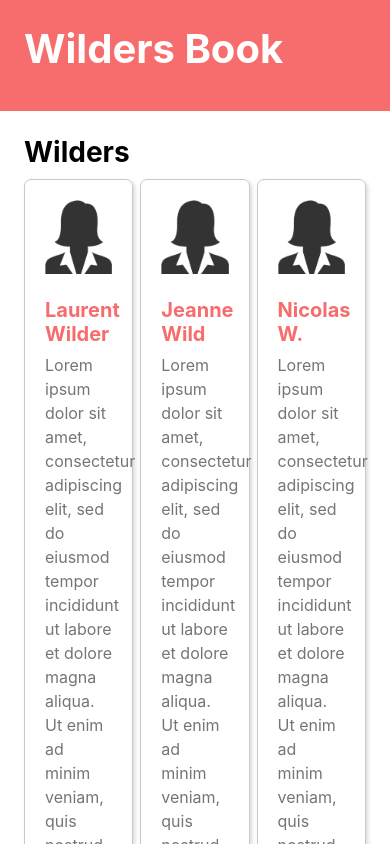
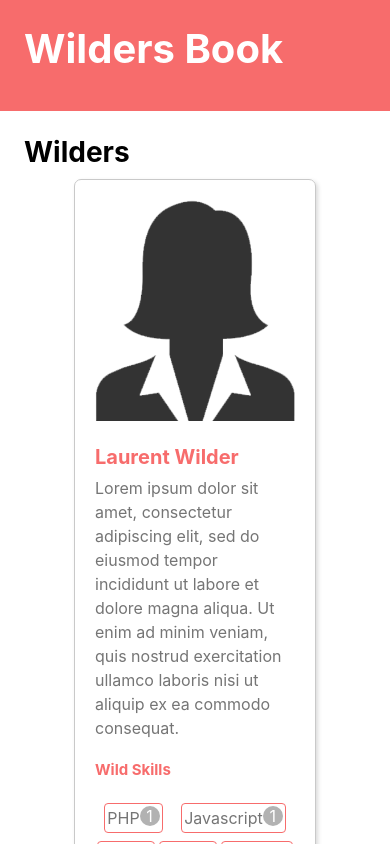
Before and after one commit to jkergal/wsl-project-one, a React (Create React App) app in the folder web/: page / in a window 390 px wide. Shown: the top 844 px of the page. Built offline with nearby package versions, Linux system fonts and the light colour scheme.

Commit message:
Flex-wrap cards automatically - temp responsive

```diff
--- a/web/src/components/wilder/Wilder.styled.js
+++ b/web/src/components/wilder/Wilder.styled.js
@@ -4,6 +4,7 @@ import { MAIN_THEME_COLOR } from 'styles/style.constants';
 import { baseTitleStyles, Paragraph } from 'styles/base-styles';
 
 export const Card = styled.article`
+	width: 200px;
 	padding: 20px;
 	border: 1px solid #c9c9c9;
 	border-radius: 7px;
--- a/web/src/pages/Home/Home.styled.js
+++ b/web/src/pages/Home/Home.styled.js
@@ -7,7 +7,8 @@ export const SectionTitle = styled.h2`
 `;
 
 export const CardRow = styled.section`
-	display: grid;
-	grid-template-columns: repeat(3, 32%);
-	justify-content: space-between;
+	display: flex;
+	flex-wrap: wrap;
+	gap: 20px;
+	justify-content: center;
 `;
```
